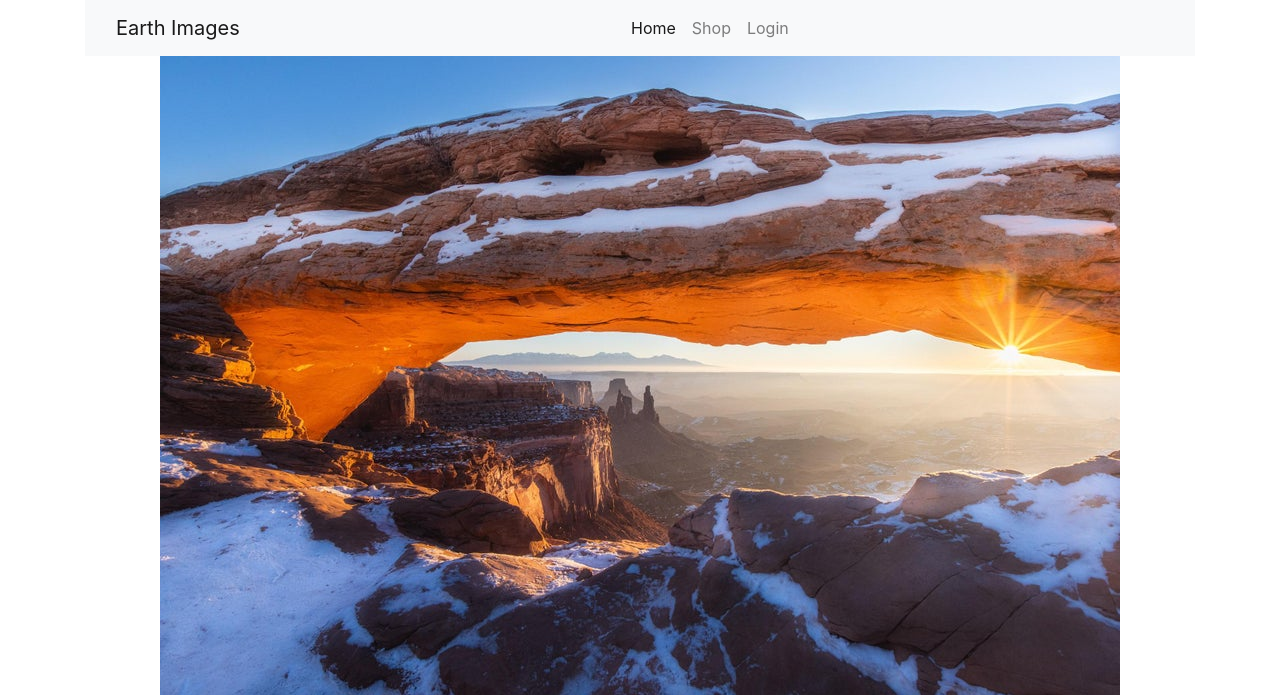
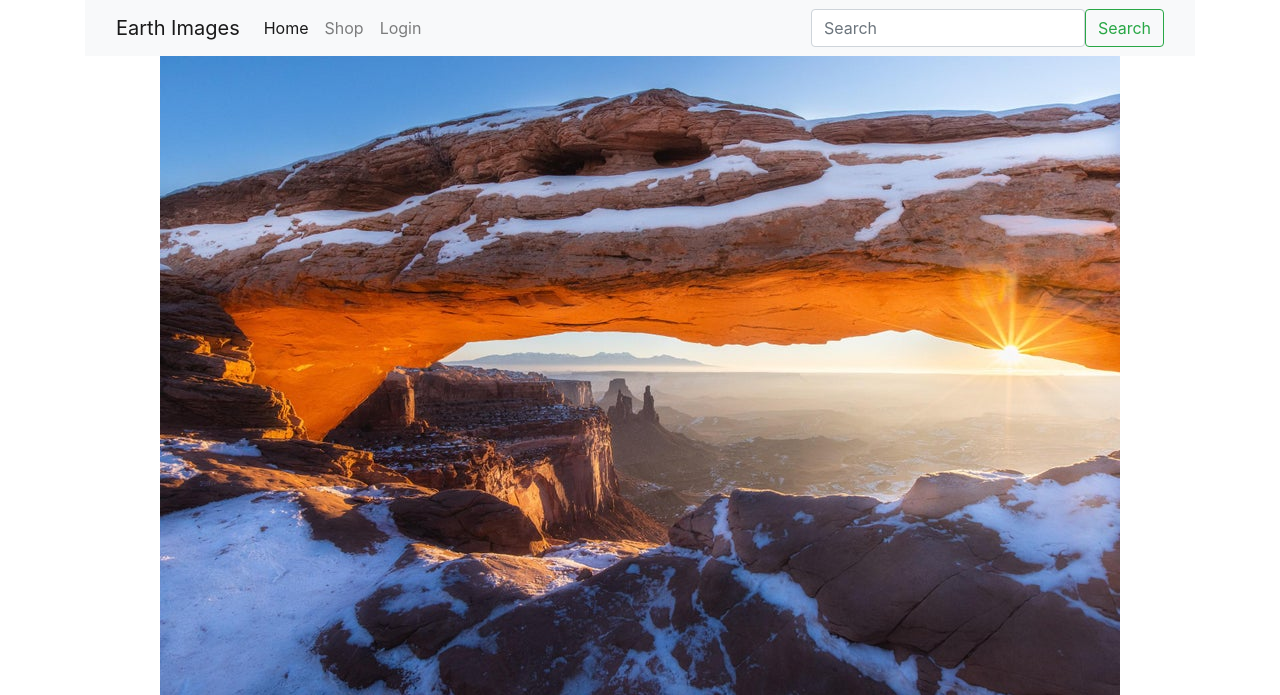
Before and after one commit to Code-Institute-Submissions/ShaunWard-Milestone-Project-Four_JulyResub, a Django app: page / in a window 1280 px wide. Shown: the top 695 px of the page. Run offline with Django 3.2, Linux system fonts and the light colour scheme; some libraries are stand-ins or nearby versions.

Commit message:
Changed Navbar layout

```diff
--- a/templates/base.html
+++ b/templates/base.html
@@ -52,12 +52,13 @@
         <nav class="navbar navbar-expand-lg navbar-light bg-light">
             <div class="container-fluid">
                 <a class="navbar-brand" href="#">Earth Images</a>
-                <button class="navbar-toggler" type="button" data-bs-toggle="collapse" data-bs-target="#navbarNav"
-                    aria-controls="navbarNav" aria-expanded="false" aria-label="Toggle navigation">
+                <button class="navbar-toggler" type="button" data-bs-toggle="collapse"
+                    data-bs-target="#navbarSupportedContent" aria-controls="navbarSupportedContent"
+                    aria-expanded="false" aria-label="Toggle navigation">
                     <span class="navbar-toggler-icon"></span>
                 </button>
-                <div class="collapse navbar-collapse" id="navbarNav">
-                    <ul class="navbar-nav mx-auto">
+                <div class="collapse navbar-collapse" id="navbarSupportedContent">
+                    <ul class="navbar-nav mr-auto mb-2 mb-lg-0">
                         <li class="nav-item">
                             <a class="nav-link active" aria-current="page" href="#">Home</a>
                         </li>
@@ -68,6 +69,10 @@
                             <a class="nav-link" href="#">Login</a>
                         </li>
                     </ul>
+                    <form class="d-flex">
+                        <input class="form-control me-2" type="search" placeholder="Search" aria-label="Search">
+                        <button class="btn btn-outline-success" type="submit">Search</button>
+                    </form>
                 </div>
             </div>
         </nav>
```
